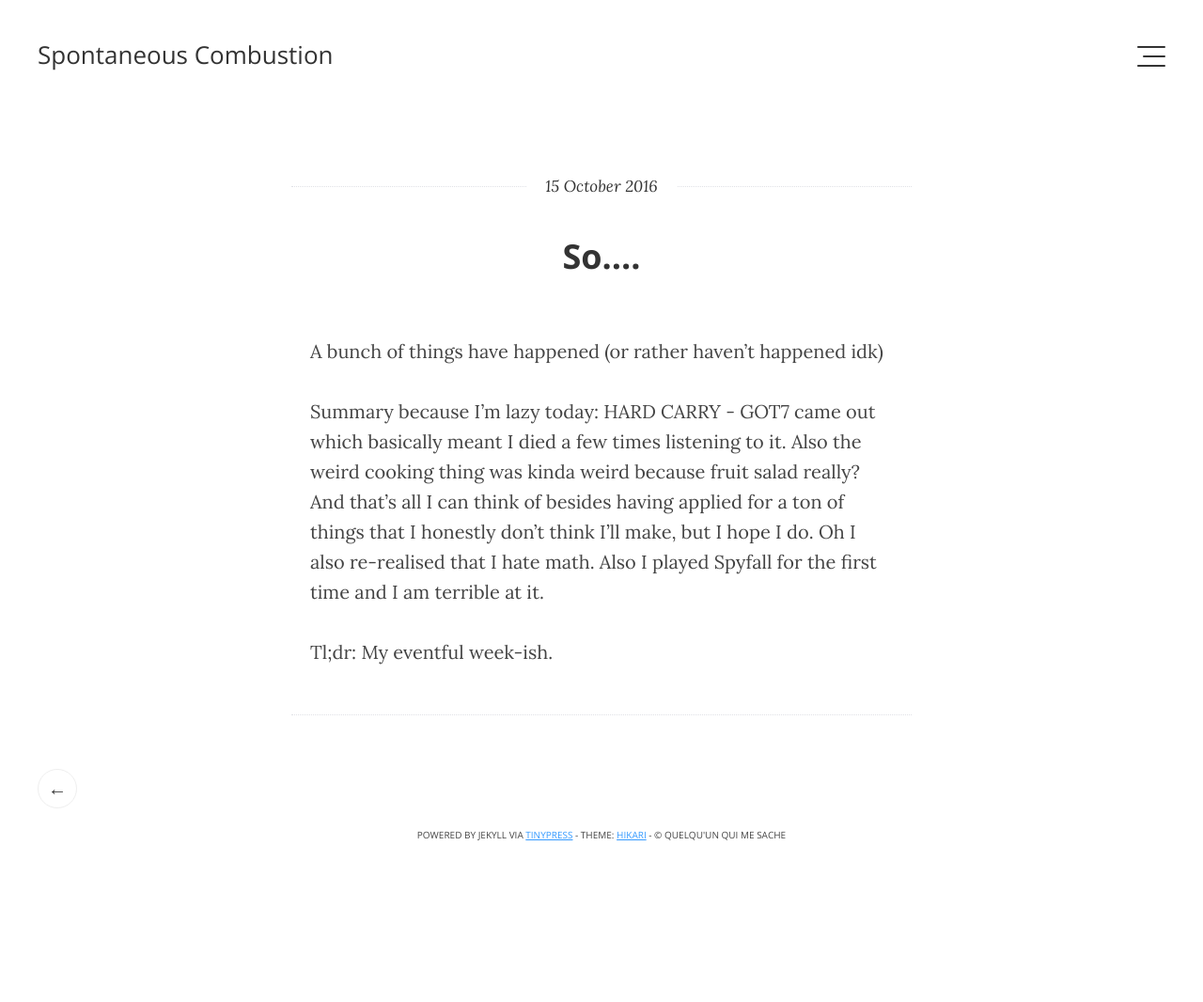
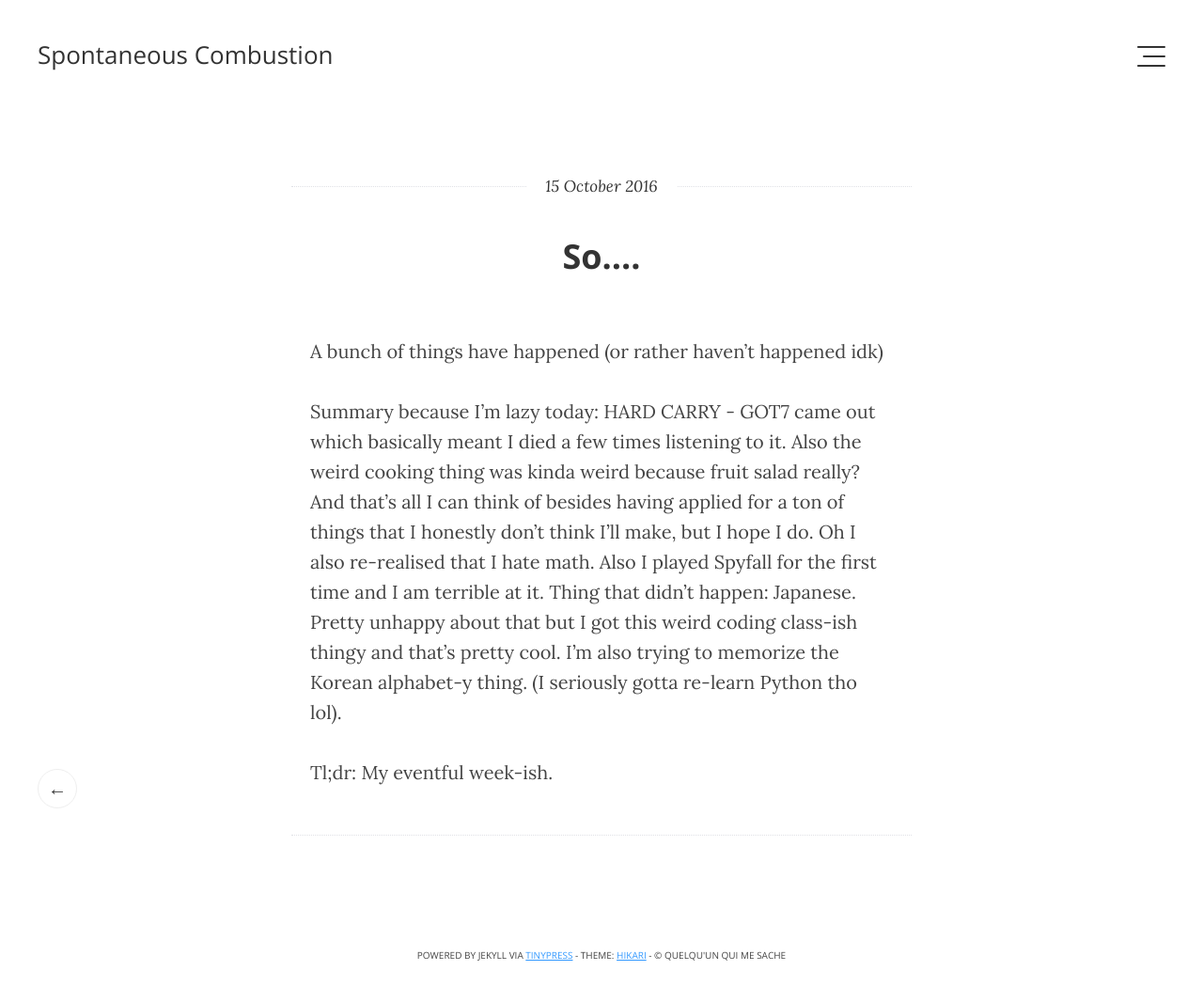
Before and after one commit to quinez/quinez.github.io, a Jekyll site: the page built from _posts/2016-10-15-so.markdown, in a window 1280 px wide. Shown: the whole page at 94% size. Built offline with Jekyll 4.4.1, drawn with Linux system fonts in a browser that asks for light colours; comment, search, counter and statistics services are not loaded; before the commit the page ends 938 px from its top, so only the background shows below that.

Commit message:
Post update: So....

```diff
--- a/_posts/2016-10-15-so.markdown
+++ b/_posts/2016-10-15-so.markdown
@@ -5,6 +5,6 @@ layout: post
 ---
 A bunch of things have happened (or rather haven't happened idk)
 <br/><br/>
-Summary because I'm lazy today: HARD CARRY - GOT7 came out which basically meant I died a few times listening to it. Also the weird cooking thing was kinda weird because fruit salad really? And that's all I can think of besides having applied for a ton of things that I honestly don't think I'll make, but I hope I do. Oh I also re-realised that I hate math. Also I played Spyfall for the first time and I am terrible at it.
+Summary because I'm lazy today: HARD CARRY - GOT7 came out which basically meant I died a few times listening to it. Also the weird cooking thing was kinda weird because fruit salad really? And that's all I can think of besides having applied for a ton of things that I honestly don't think I'll make, but I hope I do. Oh I also re-realised that I hate math. Also I played Spyfall for the first time and I am terrible at it. Thing that didn't happen: Japanese. Pretty unhappy about that but I got this weird coding class-ish thingy and that's pretty cool. I'm also trying to memorize the Korean alphabet-y thing. (I seriously gotta re-learn Python tho lol).
 <br/><br/>
 Tl;dr: My eventful week-ish.
```
